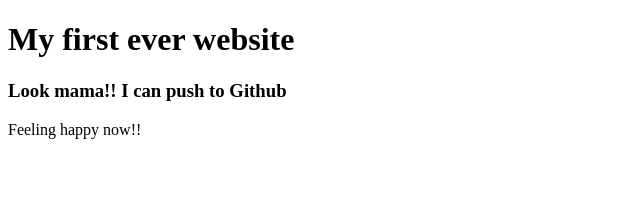
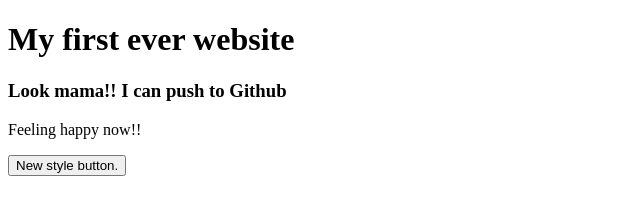
Before and after one commit to susmoy15/susmoys-first-website, a plain HTML site: page index.html in a window 1280 px wide. Shown: the whole page, without its empty margins (0-640 px from the left). Drawn offline with Linux system fonts and the light colour scheme.

Commit message:
button added

```diff
--- a/index.html
+++ b/index.html
@@ -10,5 +10,6 @@
     <h1>My first ever website</h1>
     <h3>Look mama!! I can push to Github</h3>
     <p>Feeling happy now!!</p>
+    <button>New style button.</button>
 </body>
 </html>
```
